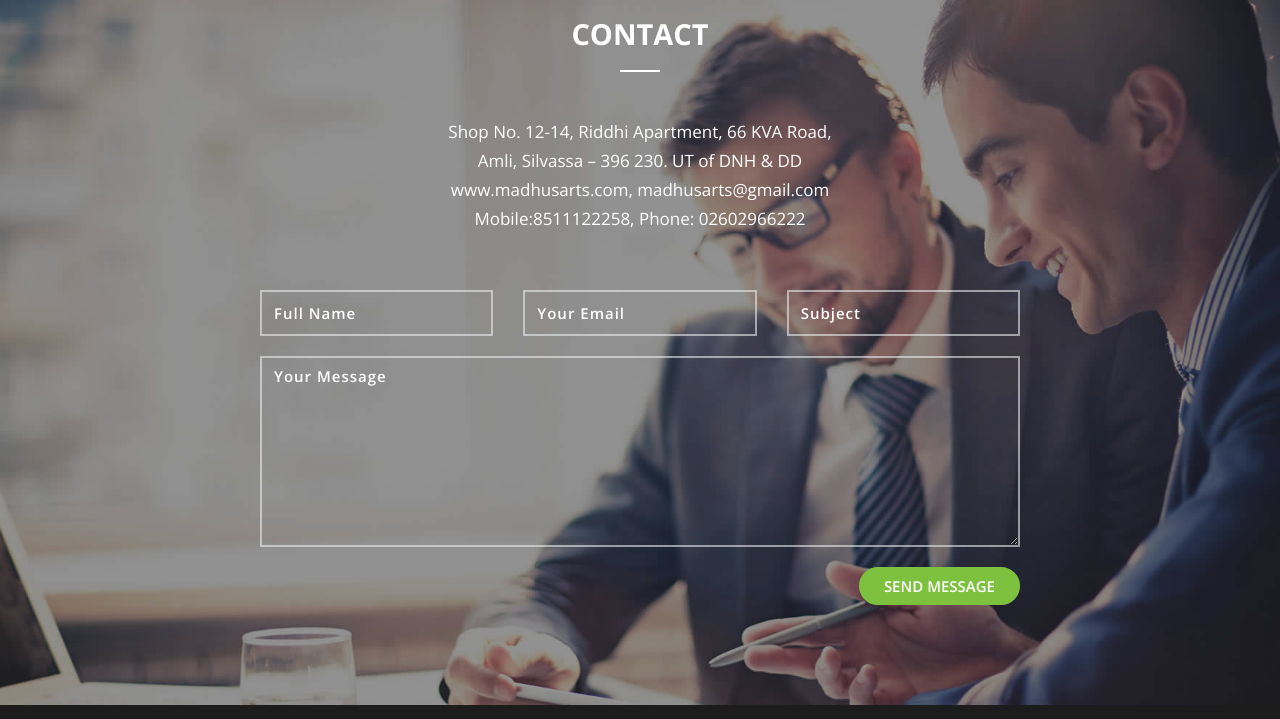
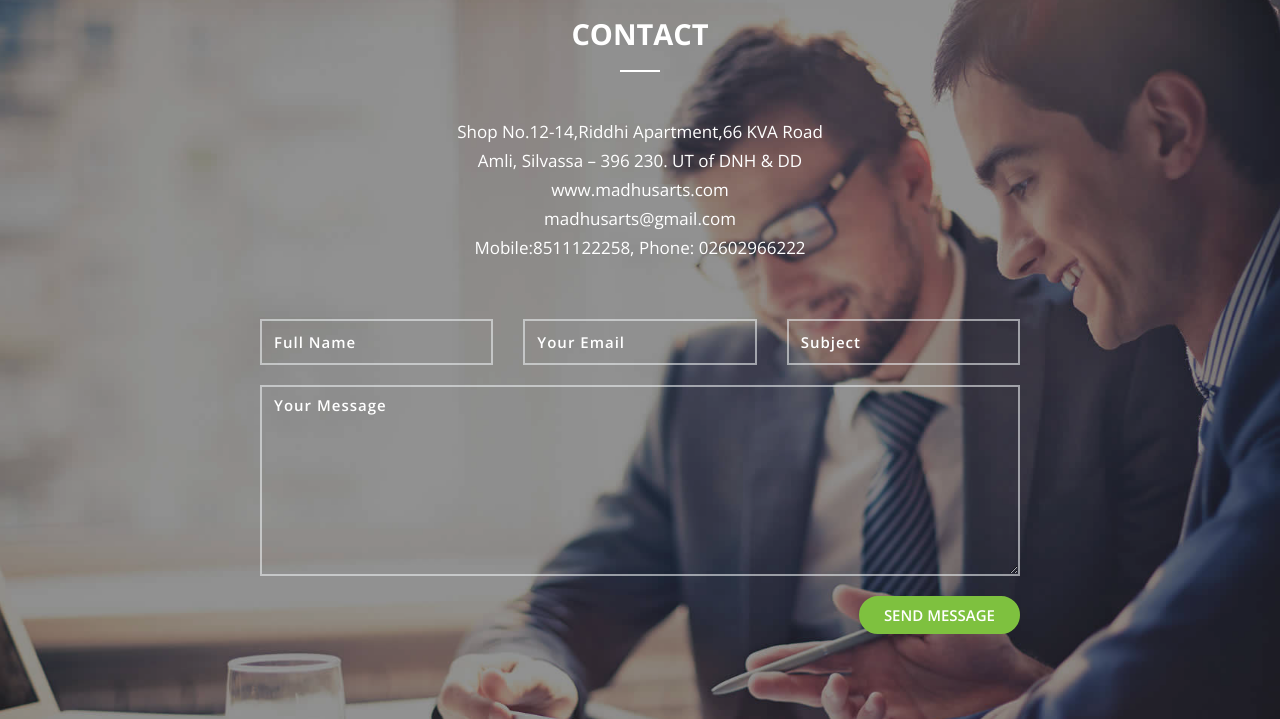
Before and after one commit to NaikaBaskar/Website, a plain HTML site: page index.html in a window 1280 px wide. Shown: the part 3420-4139 px from the top of the page. Drawn offline with nearby package versions, Linux system fonts and the light colour scheme.

Commit message:
changed address

```diff
--- a/index.html
+++ b/index.html
@@ -883,9 +883,10 @@
                <div class="col-md-8 col-md-offset-2 contact-form">
 
                     <div class="contact-info text-center">
-                       <p>Shop No. 12-14, Riddhi Apartment, 66 KVA Road,</p>
-                       <p>Amli, Silvassa – 396 230. UT of DNH & DD </p>
-                       <p>www.madhusarts.com, madhusarts@gmail.com</p>
+                       <p>Shop No.12-14,Riddhi Apartment,66 KVA Road</p>
+                       <p>Amli, Silvassa – 396 230. UT of DNH & DD</p>
+			    <p>www.madhusarts.com</p>
+			     <p>madhusarts@gmail.com</p>
                        <p>Mobile:8511122258, Phone: 02602966222</p>
 
                     </div>
```
